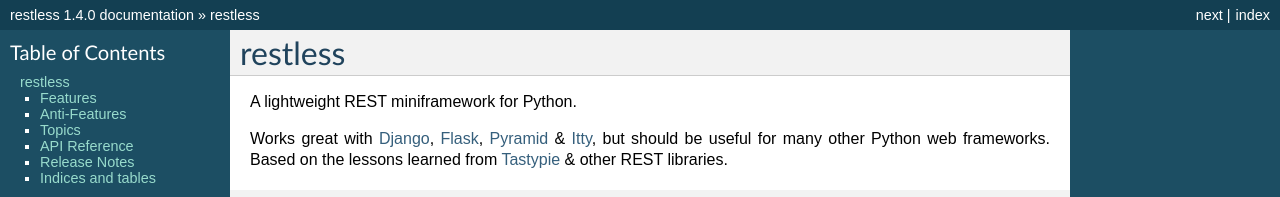
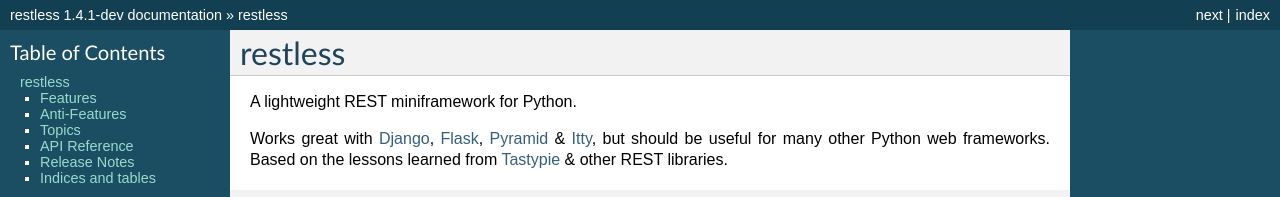
Before and after one commit to toastdriven/restless, a Sphinx documentation site: the page built from docs/index.rst, in a window 1280 px wide and 900 px high. Shown: the top 197 px of the window. Built offline with Sphinx 7.4.7, drawn with Linux system fonts in a browser that asks for light colours; some of the changed text lies outside the part shown.

Commit message:
Bumped for the next dev cycle.

```diff
--- a/docs/conf.py
+++ b/docs/conf.py
@@ -53,9 +53,9 @@
 # built documents.
 #
 # The short X.Y version.
-version = '1.4.0'
+version = '1.4.1'
 # The full version, including alpha/beta/rc tags.
-release = '1.4.0'
+release = '1.4.1-dev'
 
 # The language for content autogenerated by Sphinx. Refer to documentation
 # for a list of supported languages.
--- a/restless/__init__.py
+++ b/restless/__init__.py
@@ -1,6 +1,6 @@
 __author__ = 'Daniel Lindsley'
 __license__ = 'BSD'
-__version__ = (1, 4, 0)
+__version__ = (1, 4, 1, 'dev')
 
 
 from .resources import Resource
--- a/setup.py
+++ b/setup.py
@@ -5,7 +5,7 @@
 
 setup(
     name='restless',
-    version='1.4.0',
+    version='1.4.1-dev',
     description='A lightweight REST miniframework for Python.',
     author='Daniel Lindsley',
     author_email='daniel@toastdriven.com',
```
